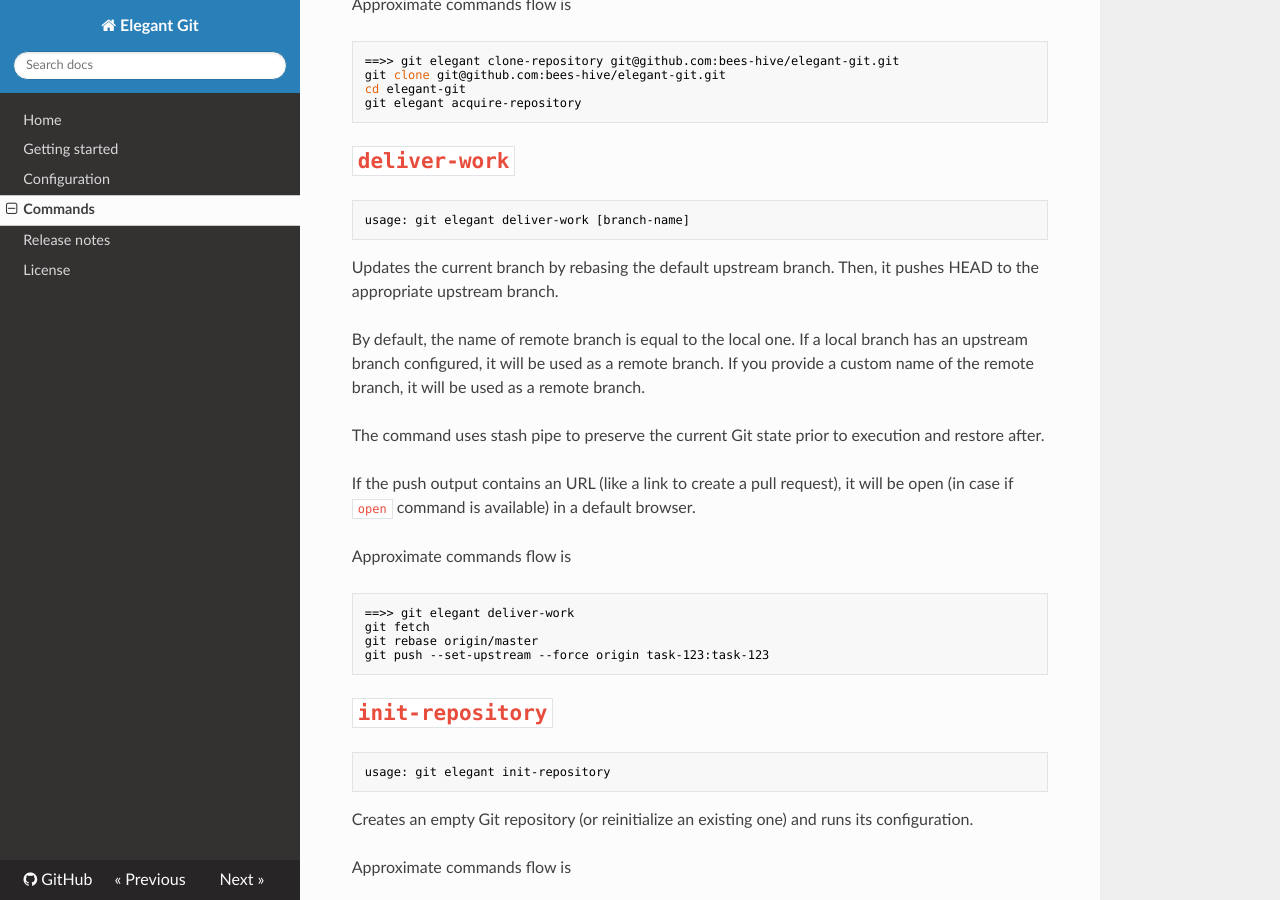
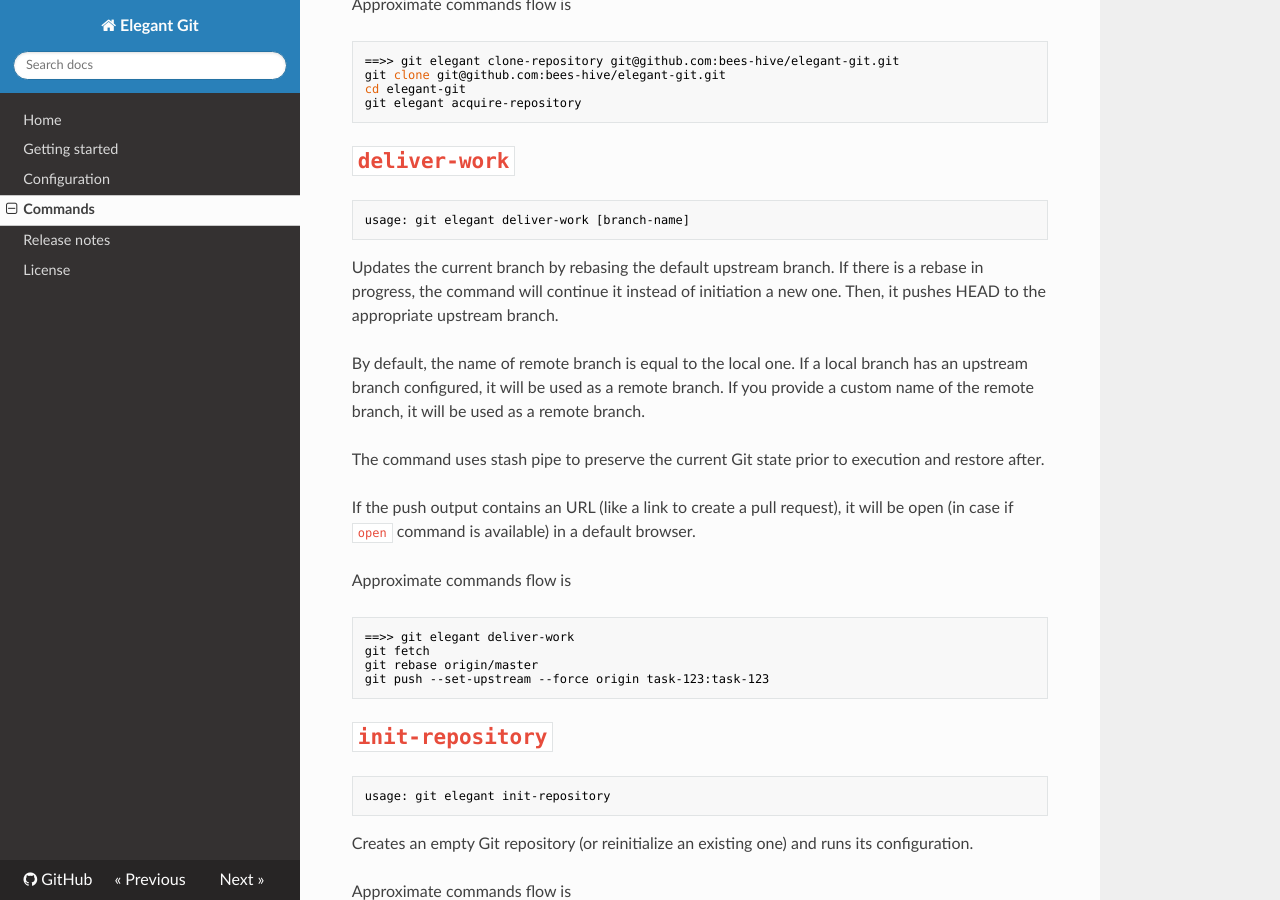
Before and after one commit to bees-hive/elegant-git, an MkDocs documentation site: the page built from docs/commands.md, in a window 1280 px wide and 900 px high, scrolled down 2461 px. Built offline with MkDocs 1.6.1, drawn with Linux system fonts in a browser that asks for light colours; nearby versions of some CDN libraries.

Commit message:
Support active rebase process during `deliver-work` execution
It happens that there are conflicts during the rebase of the latest
HEAD into the current work branch. And once they are solved, the
`deliver-work` execution one more time allows continuing current
rebase and delivering work.

````diff
--- a/docs/commands.md
+++ b/docs/commands.md
@@ -141,8 +141,9 @@ git elegant acquire-repository
 usage: git elegant deliver-work [branch-name]
 ```
 
-Updates the current branch by rebasing the default upstream branch. Then,
-it pushes HEAD to the appropriate upstream branch.
+Updates the current branch by rebasing the default upstream branch. If there is
+a rebase in progress, the command will continue it instead of initiation a new
+one. Then, it pushes HEAD to the appropriate upstream branch.
 
 By default, the name of remote branch is equal to the local one. If a local
 branch has an upstream branch configured, it will be used as a remote branch.
````
Also changed, not shown: 4 other files.
